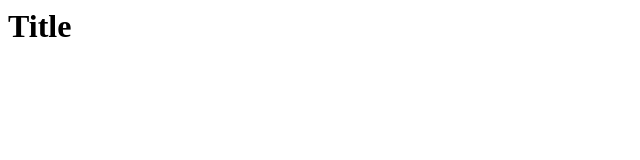
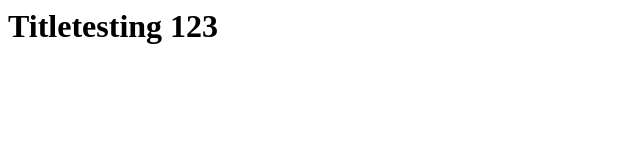
Before and after one commit to marlontamo/tester, a plain HTML site: page index.html in a window 1280 px wide. Shown: the whole page, without its empty margins (0-640 px from the left). Drawn offline with Linux system fonts and the light colour scheme.

Commit message:
Update index.html

```diff
--- a/index.html
+++ b/index.html
@@ -1 +1 @@
-<h1>Title</h1>
+<h1>Titletesting 123</h1>
```
